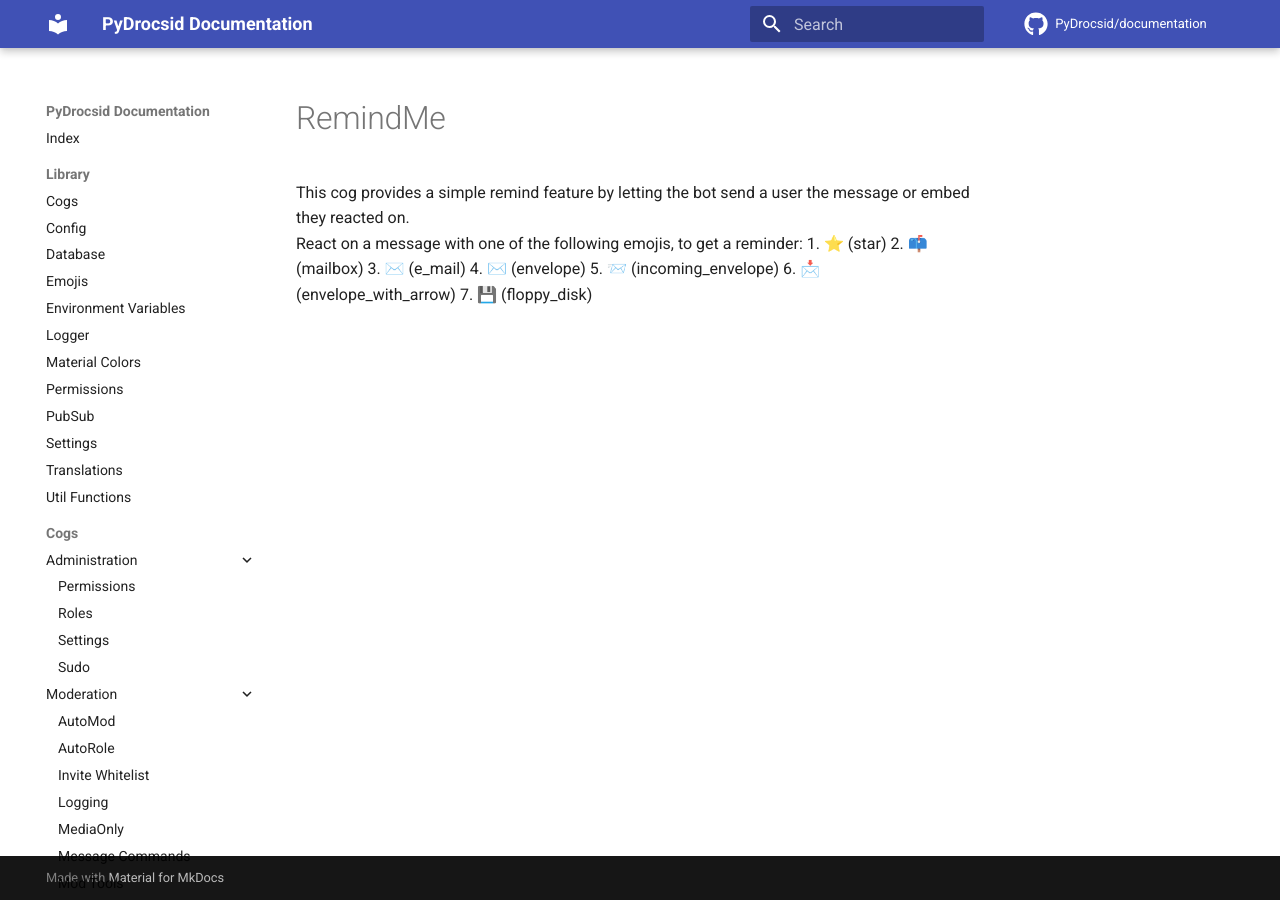
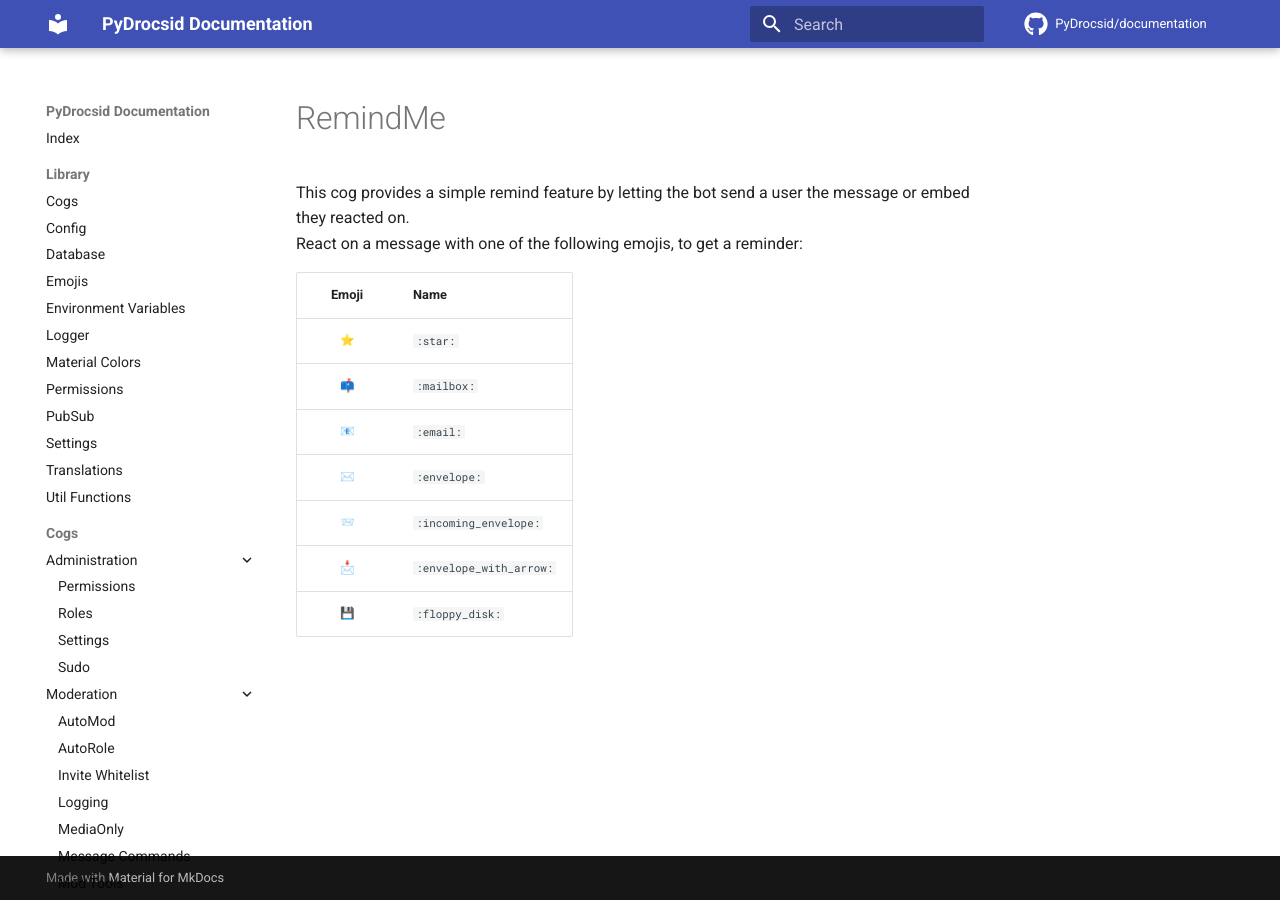
Before and after one commit to PyDrocsid/documentation, an MkDocs documentation site: the page built from docs/cogs/general/remindme.md, in a window 1280 px wide. Built offline with MkDocs 1.6.1 and Material for MkDocs 9.7.7, drawn with Linux system fonts in a browser that asks for light colours; emoji names are drawn with the system emoji font; comment, search, counter and statistics services are not loaded.

Commit message:
Improved emoji list

```diff
--- a/docs/cogs/general/remindme.md
+++ b/docs/cogs/general/remindme.md
@@ -1,10 +1,13 @@
 # RemindMe
 This cog provides a simple remind feature by letting the bot send a user the message or embed they reacted on. <br>
 React on a message with one of the following emojis, to get a reminder:
-1. ⭐ (star)
-2. 📫 (mailbox)
-3. ✉️ (e_mail)
-4. ✉️ (envelope)
-5. 📨 (incoming_envelope)
-6. 📩 (envelope_with_arrow)
-7. 💾 (floppy_disk)
+
+|Emoji|Name|
+|:-:|:-|
+|:star:|`:star:`|
+|:mailbox:|`:mailbox:`|
+|:email:|`:email:`|
+|:envelope:|`:envelope:`|
+|:incoming_envelope:|`:incoming_envelope:`|
+|:envelope_with_arrow:|`:envelope_with_arrow:`|
+|:floppy_disk:|`:floppy_disk:`|
```
